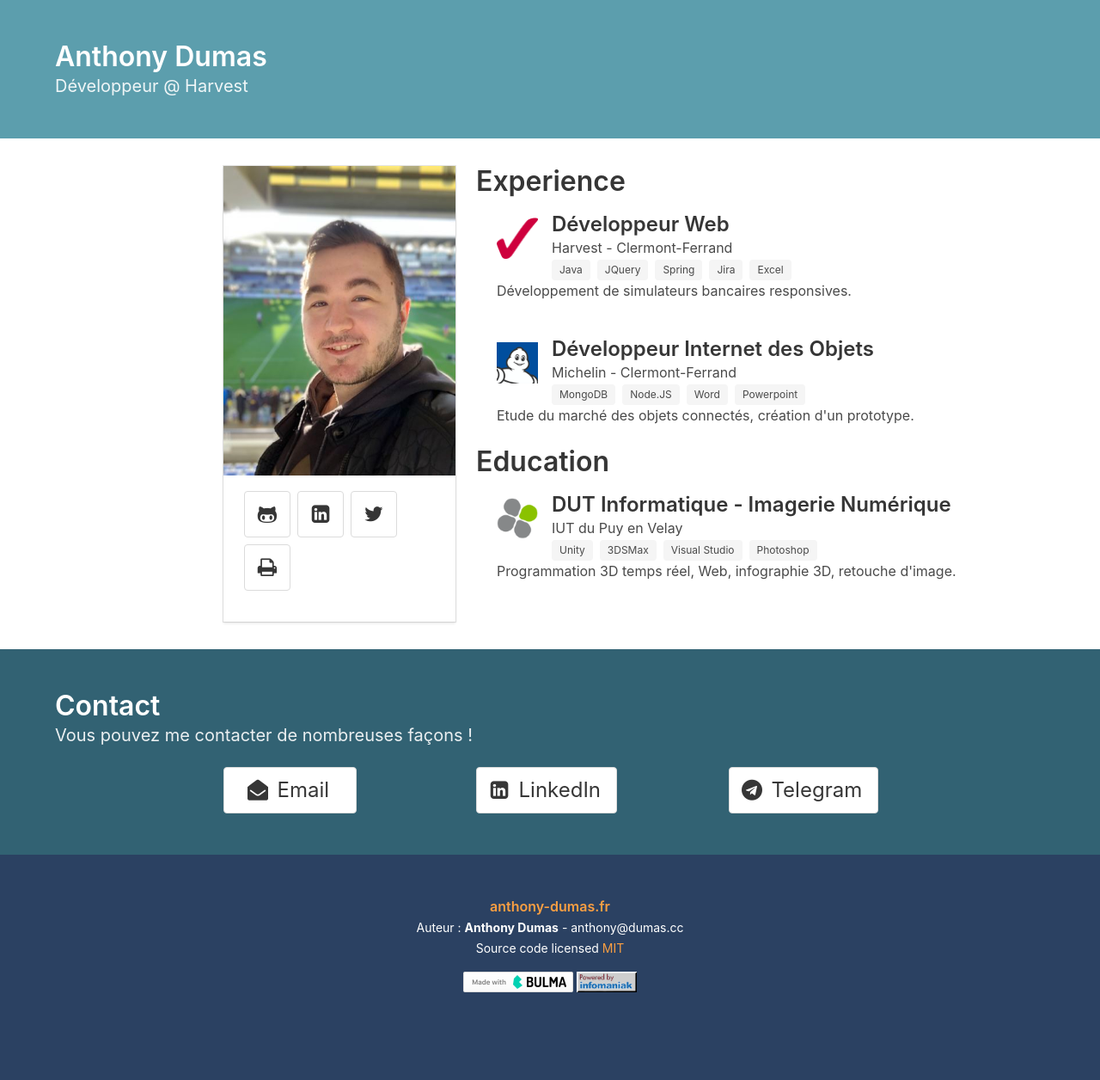
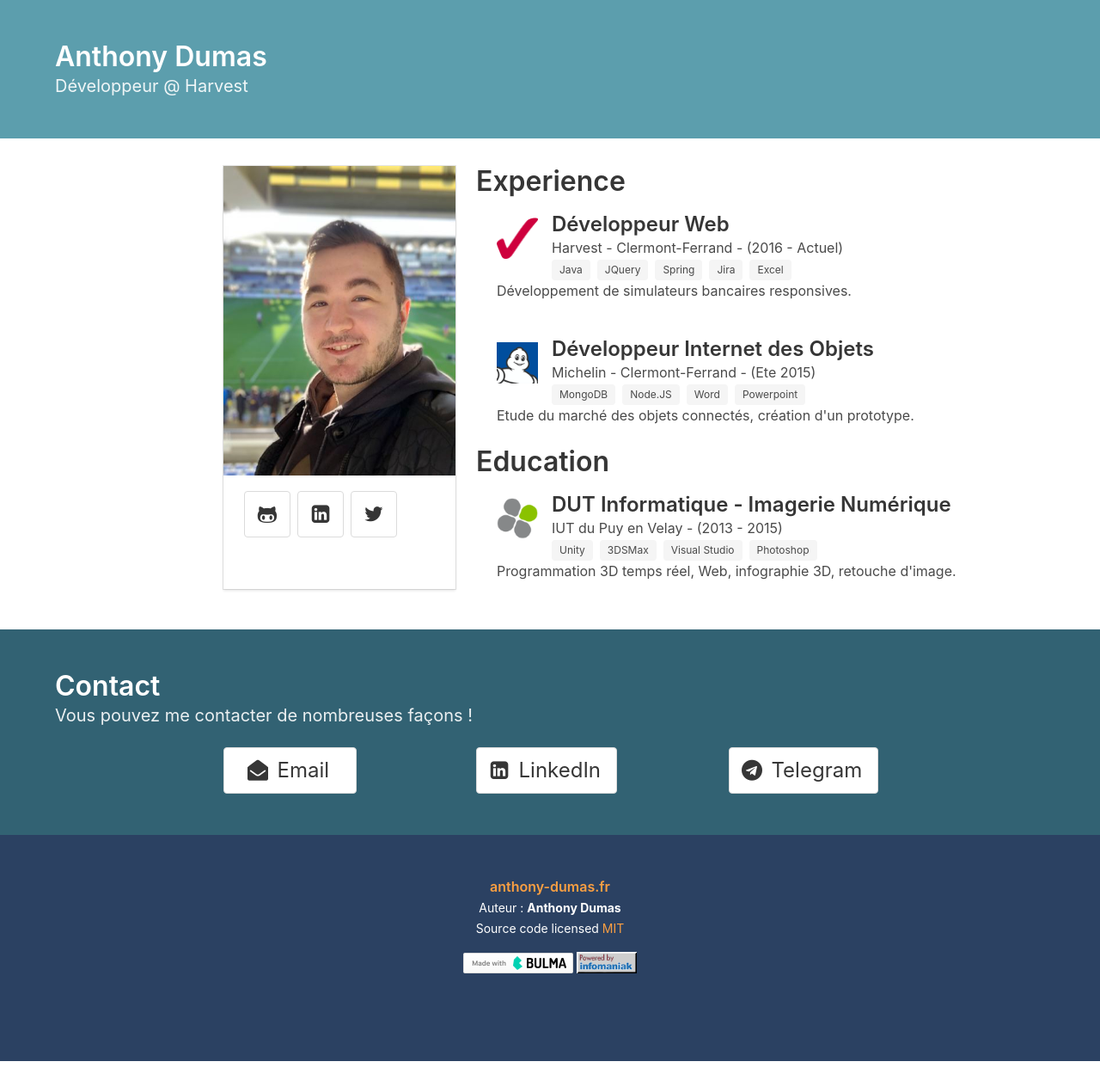
Before and after one commit to AdamasFR/CV_Web_Dumas, a PHP site: page /index.html in a window 1280 px wide; the page is wider, and only the part inside the window is pictured. Shown: that part at 86% size. After the commit the page ends 1234 px from the top of that part, so only its background shows below. Run offline with PHP 8.4, Linux system fonts and the light colour scheme; some libraries are stand-ins or nearby versions.

Commit message:
Protection AntiSpam pour le mail

```diff
--- a/_sass/main.scss
+++ b/_sass/main.scss
@@ -100,3 +100,7 @@ section#contact .button {
         width: 100%;
     }
 }
+
+.displayOnlyOnPrint {
+    display: none;
+}
--- a/index.html
+++ b/index.html
@@ -56,11 +56,10 @@
                                                     <i class="fab icon-twit"></i>
                                                 </span>
                                             </a>
-                                            <a class="button" href="javascript:window.print()" target="_blank">
-                                                <span class="icon">
-                                                    <i class="fab icon-print"></i>
-                                                </span>
-                                            </a>
+                                        </p>
+                                        <p>
+                                            <h1 class="displayOnlyOnPrint">Anthony Dumas</h1>
+                                            <p class="dontPrint"><noscript>anthony[arobase]dumas.cc</noscript></p>
                                         </p>
                                     </div>
                                 </div>
@@ -82,7 +81,7 @@
                                 </div>
                                 <div class="media-content">
                                     <p class="title is-4">Développeur Web</p>
-                                    <p class="subtitle is-6">Harvest - Clermont-Ferrand</p>
+                                    <p class="subtitle is-6">Harvest - Clermont-Ferrand - (2016 - Actuel)</p>
                                     <div class="tags">
                                         <span class="tag">Java</span>
                                         <span class="tag">JQuery</span>
@@ -105,7 +104,7 @@
                                 </div>
                                 <div class="media-content">
                                     <p class="title is-4">Développeur Internet des Objets</p>
-                                    <p class="subtitle is-6">Michelin - Clermont-Ferrand</p>
+                                    <p class="subtitle is-6">Michelin - Clermont-Ferrand - (Ete 2015)</p>
                                     <div class="tags">
                                         <span class="tag">MongoDB</span>
                                         <span class="tag">Node.JS</span>
@@ -129,7 +128,7 @@
                                 </div>
                                 <div class="media-content">
                                     <p class="title is-4">DUT Informatique - Imagerie Numérique</p>
-                                    <p class="subtitle is-6">IUT du Puy en Velay</p>
+                                    <p class="subtitle is-6">IUT du Puy en Velay - (2013 - 2015)</p>
                                     <div class="tags">
                                         <span class="tag">Unity</span>
                                         <span class="tag">3DSMax</span>
@@ -161,7 +160,7 @@
                 </h2>
                 <div class="columns">
                     <div class="column is-3 is-offset-2-desktop">
-                        <a class="button is-large is-fullw-mobile" href="mailto:anthony@dumas.cc">
+                        <a id="btn-mail" disabled class="button is-large is-fullw-mobile">
                             <span class="icon">
                                 <i class="fab icon-envelope-open"></i>
                             </span>
@@ -210,7 +209,7 @@
                     </p>
                     <p>
                         <small>
-                            Auteur : <strong>Anthony Dumas</strong> - anthony@dumas.cc
+                            Auteur : <strong>Anthony Dumas</strong>
                         </small>
                     </p>
                     <p>
@@ -230,7 +229,9 @@
             </div>
         </div>
     </footer>
+    <script type="text/javascript" src="node_modules/jquery/dist/jquery.min.js"></script>
     <script type="text/javascript" src="lib/main.js"></script>
+    <script src="https://unpkg.com/sweetalert/dist/sweetalert.min.js"></script>
 </body>
 
 </html>
--- a/lib/main.js
+++ b/lib/main.js
@@ -1,5 +1,14 @@
-'use strict';
+"use strict";
 
-document.addEventListener('DOMContentLoaded', function () {
-  console.log('Hello Bulma!');
+var $btnMail = $("#btn-mail");
+
+$btnMail.removeAttr("disabled");
+
+$btnMail.click(function (evt) {
+  evt.preventDefault();
+  swal({
+    text: "anthony@dumas.cc",
+    icon: "info",
+    button: true
+  });
 });
```
Also changed, not shown: _javascript/main.js (+11 -2 lines), css/main.css.
